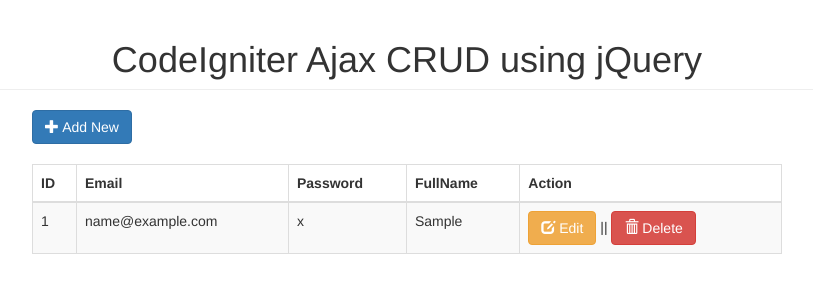
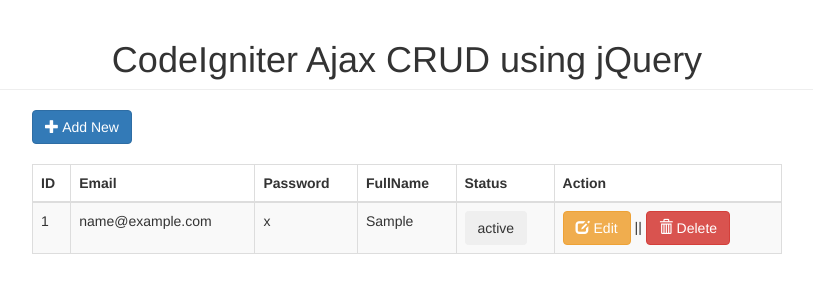
Before and after one commit to sanjeevjha882/project-manager-ajax, a CodeIgniter app: page /project_manager_ajax/ in a window 1280 px wide. Shown: the top 300 px of the page, without its empty margins (233-1046 px from the left). Run offline with CodeIgniter, Linux system fonts and the light colour scheme; tables that the repository leaves empty or names only in its code hold one stand-in row (values such as "Sample post").

Commit message:
db updated: status field added

```diff
--- a/application/controllers/User.php
+++ b/application/controllers/User.php
@@ -9,9 +9,9 @@ class User extends CI_Controller
         parent::__construct();
         $this->load->helper('url');
         $this->load->model('users_model');
-        //include modal.php in views
         $this->inc['modal'] = $this->load->view('modal', '', true);
     }
+
     public function index()
     {
         $this->load->view('show', $this->inc);
@@ -28,6 +28,7 @@ class User extends CI_Controller
                 <td><?php echo $row->email; ?></td>
                 <td><?php echo $row->password; ?></td>
                 <td><?php echo $row->fname; ?></td>
+                <td><button class="btn"><?php echo $row->status; ?></button></td> <!-- Display user status -->
                 <td>
                     <button class="btn btn-warning edit" data-id="<?php echo $row->id; ?>"><span
                             class="glyphicon glyphicon-edit"></span> Edit</button> ||
@@ -44,6 +45,7 @@ class User extends CI_Controller
         $user['email'] = $_POST['email'];
         $user['password'] = $_POST['password'];
         $user['fname'] = $_POST['fname'];
+        $user['status'] = $_POST['status']; // Added status field
 
         $query = $this->users_model->insert($user);
     }
@@ -61,6 +63,7 @@ class User extends CI_Controller
         $user['email'] = $_POST['email'];
         $user['password'] = $_POST['password'];
         $user['fname'] = $_POST['fname'];
+        $user['status'] = $_POST['status']; // Added status field
 
         $query = $this->users_model->updateuser($user, $id);
     }
@@ -71,4 +74,14 @@ class User extends CI_Controller
         $query = $this->users_model->delete($id);
     }
 
+    // New method to update status
+    public function updateStatus()
+    {
+        $id = $_POST['id'];
+        $status = $_POST['status'];
+
+        $query = $this->users_model->updateStatus($id, $status);
+    }
+
 }
+?>
--- a/application/models/Users_model.php
+++ b/application/models/Users_model.php
@@ -15,18 +15,24 @@ class Users_model extends CI_Model {
     }
 
     public function getuser($id){
-		$query = $this->db->get_where('users',array('id'=>$id));
+        $query = $this->db->get_where('users', array('id'=>$id));
         return $query->row_array();
     }
 
     public function updateuser($user, $id){
-		$this->db->where('users.id', $id);
+        $this->db->where('id', $id);
         return $this->db->update('users', $user);
     }
 
     public function delete($id){
-		$this->db->where('users.id', $id);
+        $this->db->where('id', $id);
         return $this->db->delete('users');
+    }
+
+    // New method to update status
+    public function updateStatus($id, $status){
+        $this->db->where('id', $id);
+        return $this->db->update('users', array('status' => $status));
     }
 
 }
--- a/application/views/show.php
+++ b/application/views/show.php
@@ -1,6 +1,5 @@
 <!DOCTYPE html>
 <html>
-
 <head>
     <meta charset="utf-8">
     <title>CodeIgniter Ajax CRUD using jQuery</title>
@@ -8,7 +7,6 @@
     <script src="<?php echo base_url(); ?>jquery/jquery.min.js"></script>
     <script src="<?php echo base_url(); ?>bootstrap/js/bootstrap.min.js"></script>
 </head>
-
 <body>
     <div class="container">
         <h1 class="page-header text-center">CodeIgniter Ajax CRUD using jQuery</h1>
@@ -22,31 +20,120 @@
                             <th>Email</th>
                             <th>Password</th>
                             <th>FullName</th>
+                            <th>Status</th> <!-- New column for status -->
                             <th>Action</th>
                         </tr>
                     </thead>
                     <tbody id="tbody">
+                    <!-- Table body content populated dynamically -->
                     </tbody>
                 </table>
             </div>
         </div>
+
+        <!-- Modal for Add New User -->
+        <div id="addnew" class="modal fade" role="dialog">
+            <div class="modal-dialog">
+                <div class="modal-content">
+                    <div class="modal-header">
+                        <button type="button" class="close" data-dismiss="modal">&times;</button>
+                        <h4 class="modal-title">Add New User</h4>
+                    </div>
+                    <div class="modal-body">
+                        <form id="addForm">
+                            <div class="form-group">
+                                <label>Email:</label>
+                                <input type="text" class="form-control" name="email" required>
+                            </div>
+                            <div class="form-group">
+                                <label>Password:</label>
+                                <input type="password" class="form-control" name="password" required>
+                            </div>
+                            <div class="form-group">
+                                <label>Full Name:</label>
+                                <input type="text" class="form-control" name="fname" required>
+                            </div>
+                            <div class="form-group">
+                                <label>Status:</label>
+                                <input type="text" class="form-control" name="status" required>
+                            </div>
+                            <button type="submit" class="btn btn-success">Add User</button>
+                        </form>
+                    </div>
+                </div>
+            </div>
+        </div>
+
+        <!-- Modal for Edit User -->
+        <div id="editmodal" class="modal fade" role="dialog">
+            <div class="modal-dialog">
+                <div class="modal-content">
+                    <div class="modal-header">
+                        <button type="button" class="close" data-dismiss="modal">&times;</button>
+                        <h4 class="modal-title">Edit User</h4>
+                    </div>
+                    <div class="modal-body">
+                        <form id="editForm">
+                            <input type="hidden" name="id" id="userid">
+                            <div class="form-group">
+                                <label>Email:</label>
+                                <input type="text" class="form-control" name="email" id="email" required>
+                            </div>
+                            <div class="form-group">
+                                <label>Password:</label>
+                                <input type="password" class="form-control" name="password" id="password" required>
+                            </div>
+                            <div class="form-group">
+                                <label>Full Name:</label>
+                                <input type="text" class="form-control" name="fname" id="fname" required>
+                            </div>
+                            <div class="form-group">
+                                <label>Status:</label>
+                                <input type="text" class="form-control" name="status" id="status" required>
+                            </div>
+                            <button type="submit" class="btn btn-primary">Update User</button>
+                        </form>
+                    </div>
+                </div>
+            </div>
+        </div>
+
+        <!-- Modal for Delete User -->
+        <div id="delmodal" class="modal fade" role="dialog">
+            <div class="modal-dialog">
+                <div class="modal-content">
+                    <div class="modal-header">
+                        <button type="button" class="close" data-dismiss="modal">&times;</button>
+                        <h4 class="modal-title">Delete User</h4>
+                    </div>
+                    <div class="modal-body">
+                        <p>Are you sure you want to delete user: <strong id="delfname"></strong>?</p>
+                        <form id="delform">
+                            <input type="hidden" name="id" id="delid">
+                            <button type="button" class="btn btn-danger" id="delid">Delete</button>
+                            <button type="button" class="btn btn-default" data-dismiss="modal">Cancel</button>
+                        </form>
+                    </div>
+                </div>
+            </div>
+        </div>
+
         <?php echo $modal; ?>
 
         <script type="text/javascript">
             $(document).ready(function () {
-                //create a global variable for our base url
                 var url = '<?php echo base_url(); ?>';
 
-                //fetch table data
+                // Fetch table data on page load
                 showTable();
 
-                //show add modal
+                // Show add modal
                 $('#add').click(function () {
                     $('#addnew').modal('show');
                     $('#addForm')[0].reset();
                 });
 
-                //submit add form
+                // Submit add form
                 $('#addForm').submit(function (e) {
                     e.preventDefault();
                     var user = $('#addForm').serialize();
@@ -61,7 +148,7 @@
                     });
                 });
 
-                //show edit modal
+                // Show edit modal
                 $(document).on('click', '.edit', function () {
                     var id = $(this).data('id');
                     $.ajax({
@@ -70,17 +157,17 @@
                         dataType: 'json',
                         data: { id: id },
                         success: function (response) {
-                            console.log(response);
                             $('#email').val(response.email);
                             $('#password').val(response.password);
                             $('#fname').val(response.fname);
+                            $('#status').val(response.status); // Populate status field
                             $('#userid').val(response.id);
                             $('#editmodal').modal('show');
                         }
                     });
                 });
 
-                //update selected user
+                // Update selected user
                 $('#editForm').submit(function (e) {
                     e.preventDefault();
                     var user = $('#editForm').serialize();
@@ -95,7 +182,7 @@
                     });
                 });
 
-                //show delete modal
+                // Show delete modal
                 $(document).on('click', '.delete', function () {
                     var id = $(this).data('id');
                     $.ajax({
@@ -104,7 +191,6 @@
                         dataType: 'json',
                         data: { id: id },
                         success: function (response) {
-                            console.log(response);
                             $('#delfname').html(response.fname);
                             $('#delid').val(response.id);
                             $('#delmodal').modal('show');
@@ -112,8 +198,10 @@
                     });
                 });
 
-                $('#delid').click(function () {
-                    var id = $(this).val();
+                // Delete user
+                $('#delform').submit(function (e) {
+                    e.preventDefault();
+                    var id = $('#delid').val();
                     $.ajax({
                         type: 'POST',
                         url: url + 'user/delete',
@@ -125,10 +213,8 @@
                     });
                 });
 
-            });
-
+                // Function to fetch and display table data
                 function showTable() {
-                var url = '<?php echo base_url(); ?>';
                     $.ajax({
                         type: 'POST',
                         url: url + 'user/show',
@@ -137,8 +223,8 @@
                         }
                     });
                 }
+            });
         </script>
     </div>
 </body>
-
 </html>
```
Lines whose indentation alone changed are shown as unchanged.
